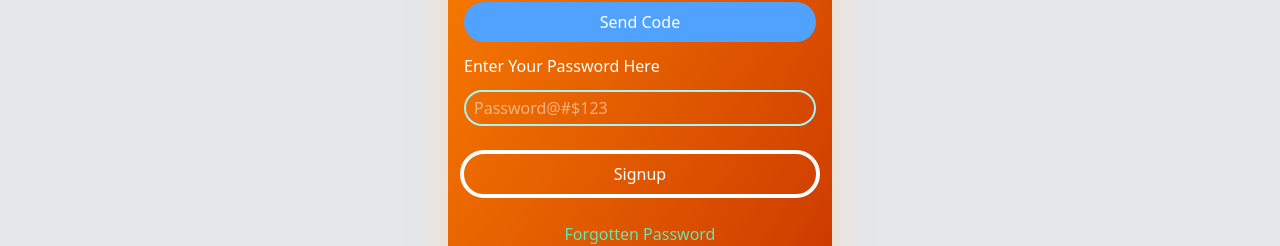
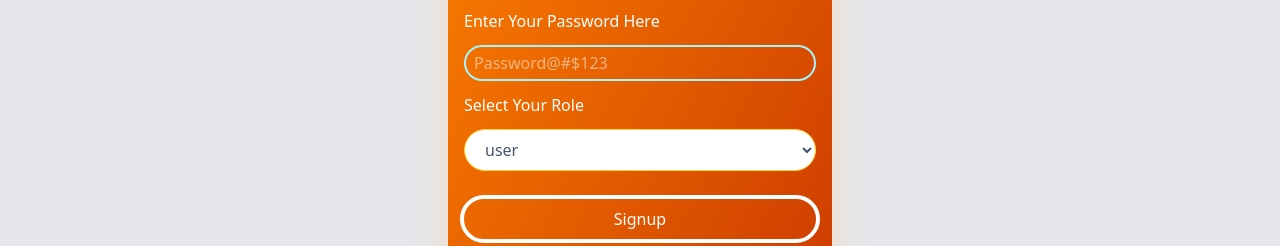
Before and after one commit to mdrezuanislamridoy/digital-sonod-client, a React (Vite) app: page /signup in a window 1280 px wide. Shown: the part 463-709 px from the top of the page. Built offline with nearby package versions, Linux system fonts and the light colour scheme; no server answers.

Commit message:
updated sonod submission

```diff
--- a/src/components/auth/Signup.jsx
+++ b/src/components/auth/Signup.jsx
@@ -9,6 +9,7 @@ export default function Signup() {
     email: "",
     password: "",
     verificationCode: "",
+    role: "",
   });
   const [loadingBtn, setLoadingBtn] = useState(false);
   const [isVerifying, setIsVerifying] = useState(false);
@@ -38,7 +39,8 @@ export default function Signup() {
       formData.name,
       formData.email,
       formData.password,
-      formData.verificationCode
+      formData.verificationCode,
+      formData.role
     );
   };
 
@@ -137,7 +139,18 @@ export default function Signup() {
           onChange={handleChange}
           value={formData.password}
           className="outline-none border-2 border-cyan-200 rounded-full py-1 px-2 "
+          required
         />
+        <label htmlFor="role">Select Your Role</label>
+        <select
+          name="role"
+          id="role"
+          className="text-slate-600 bg-white py-2 px-4 outline-none border border-amber-300 rounded-full"
+          required
+        >
+          <option value="user">user</option>
+          <option value="chairman">chairman </option>
+        </select>
         <button
           type="submit"
           disabled={formData.verificationCode ? false : true}
@@ -152,7 +165,7 @@ export default function Signup() {
         </p>
         <p className="text-center">
           Don't have an account{" "}
-          <Link className="text-cyan-400 font-medium" to={"/"}>
+          <Link className="text-cyan-400 font-medium" to={"/login"}>
             Login
           </Link>
         </p>
--- a/src/pages/sonod/section/NagorikSonod.jsx
+++ b/src/pages/sonod/section/NagorikSonod.jsx
@@ -104,8 +104,8 @@ export default function NagorikSonod() {
 
     try {
       setLoading(true);
-      const res = await applySonod(formData);
-      navigate("/chose-sonod");
+      await applySonod(formData);
+      navigate("/choose-sonod");
     } catch (error) {
       alert("Failed to apply");
     } finally {
--- a/src/utils/axiosInstance.js
+++ b/src/utils/axiosInstance.js
@@ -1,6 +1,6 @@
 import axios from "axios";
 
-const baseURL = "https://digital-sonod-server.vercel.app/api"; //"http://localhost:3030/api"; //
+const baseURL = "http://localhost:3030/api"; //"https://digital-sonod-server.vercel.app/api"
 const axiosInstance = axios.create({
   baseURL: baseURL,
   withCredentials: true,
```
